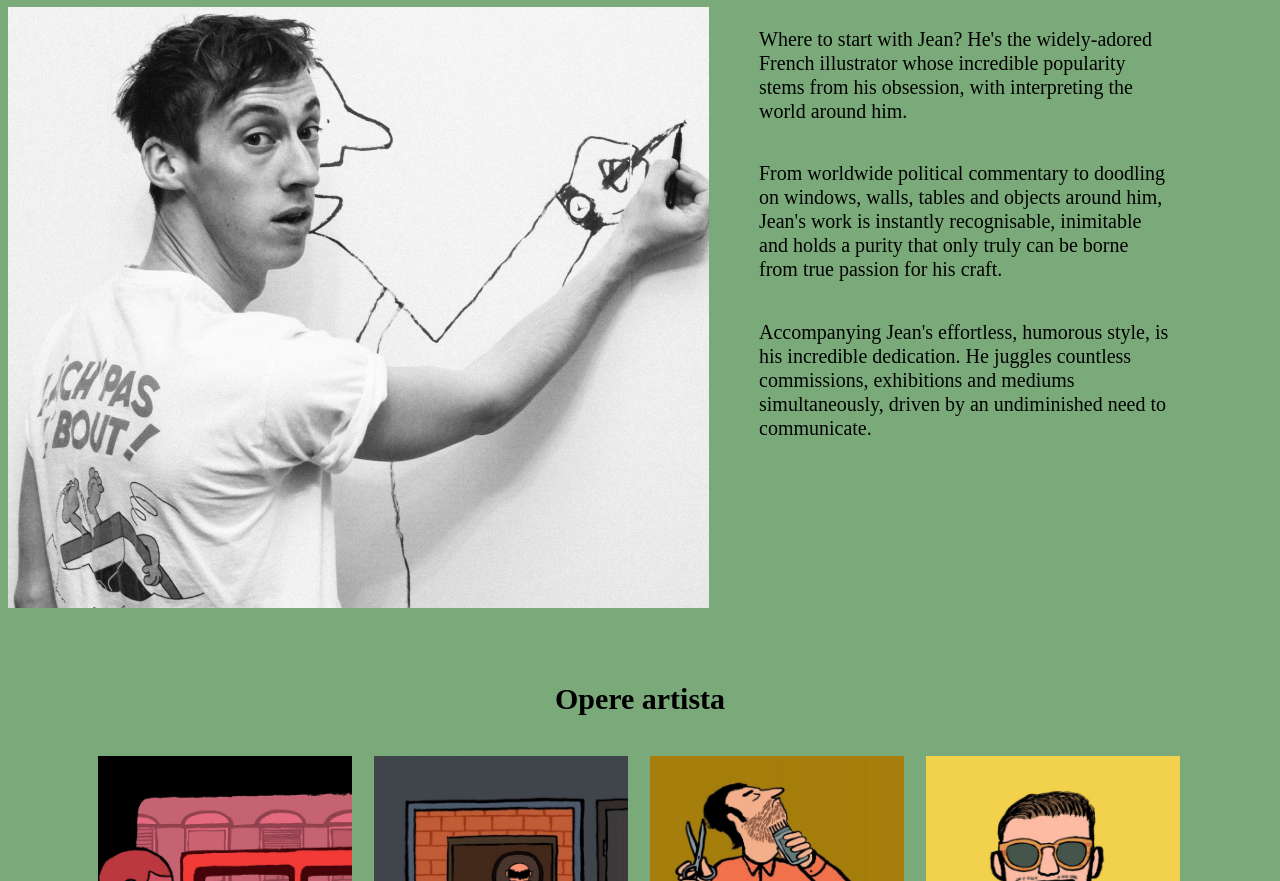
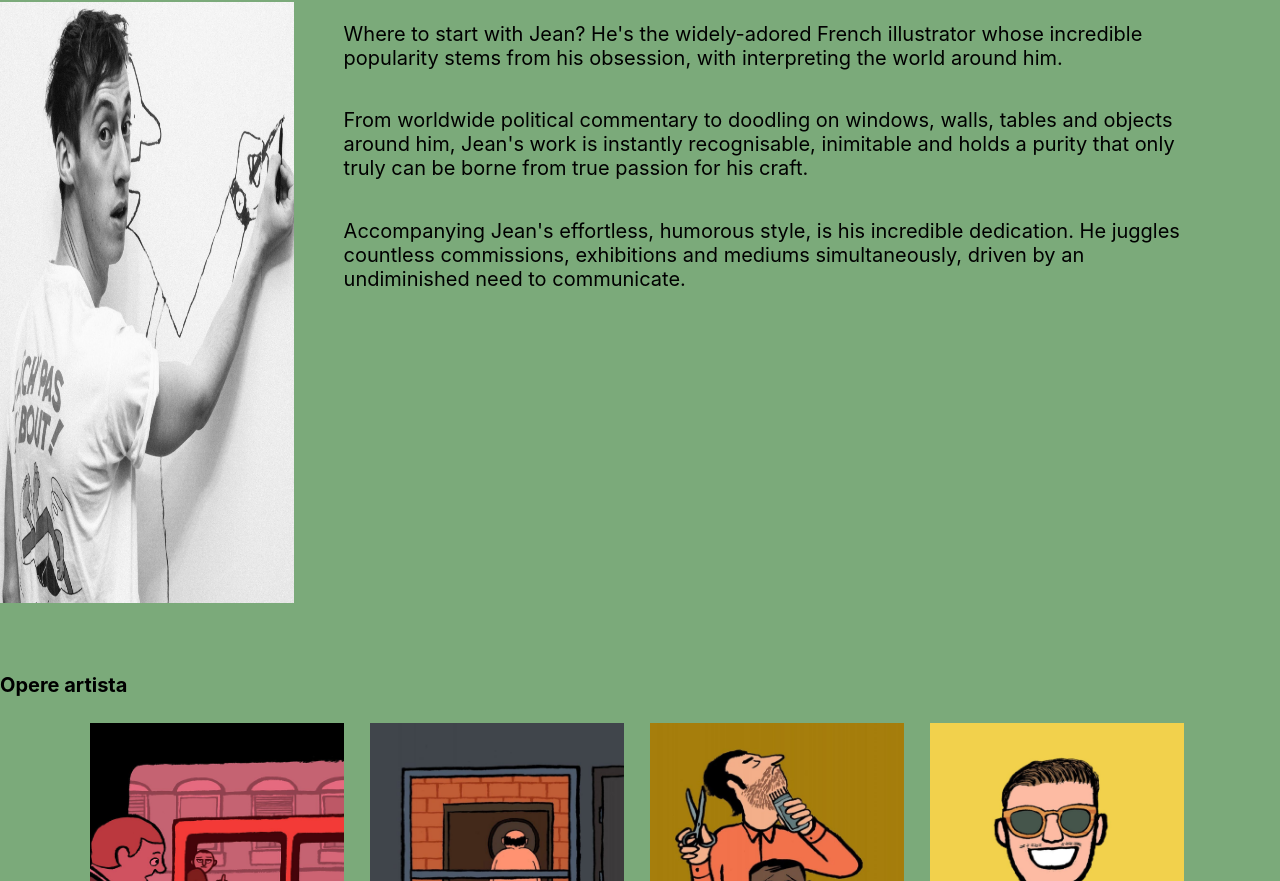
Before and after one commit to SammartanoGaia/sitoweb-2, a plain HTML site: page jeanjullien.html in a window 1280 px wide. Shown: the part 144-1025 px from the top of the page. Drawn offline with Linux system fonts and the light colour scheme.

Commit message:
Update stile.css

```diff
--- a/css/stile.css
+++ b/css/stile.css
@@ -1,4 +1,6 @@
 body{
+    margin: 0;
+    font-family: -apple-system, BlinkMacSystemFont, "Open Sans", Helvetica, Arial, sans-serif;
     background-color: #7BAA7A
 }
 
@@ -158,12 +160,16 @@ main h1{
 }
 .sottotitolo1 h4{
     text-align: center;
+    display: flex;
     font-size: 30px;
     margin-top: 70px;
+    font-size: 20px;
 }
 .jean-jullien img{
     width: 701px;
     height: 601px;
+    max-width: 100%;
+    display: block;
 }
 
 .griglia {
@@ -179,9 +185,6 @@ main h1{
     height: 340px;
 }
 
-h4{
-    font-size: 20px;
-}
 
 .container{
     display: flex;
@@ -197,7 +200,9 @@ h4{
     margin-left: 0px;
     margin-bottom: 2.4rem;
     font-size: 20px;
+    display: flex;
 }
+
 
 
 /*HATTIE*/
```
